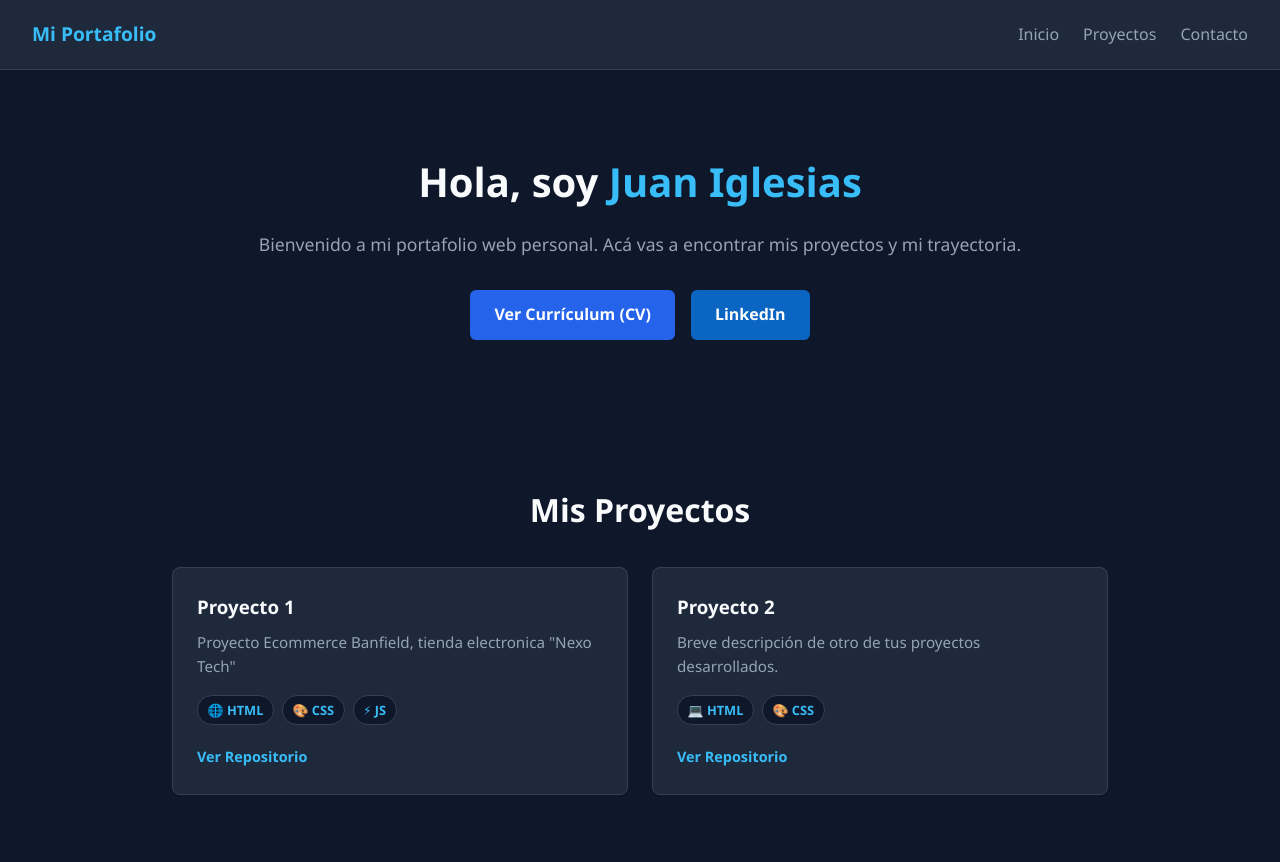
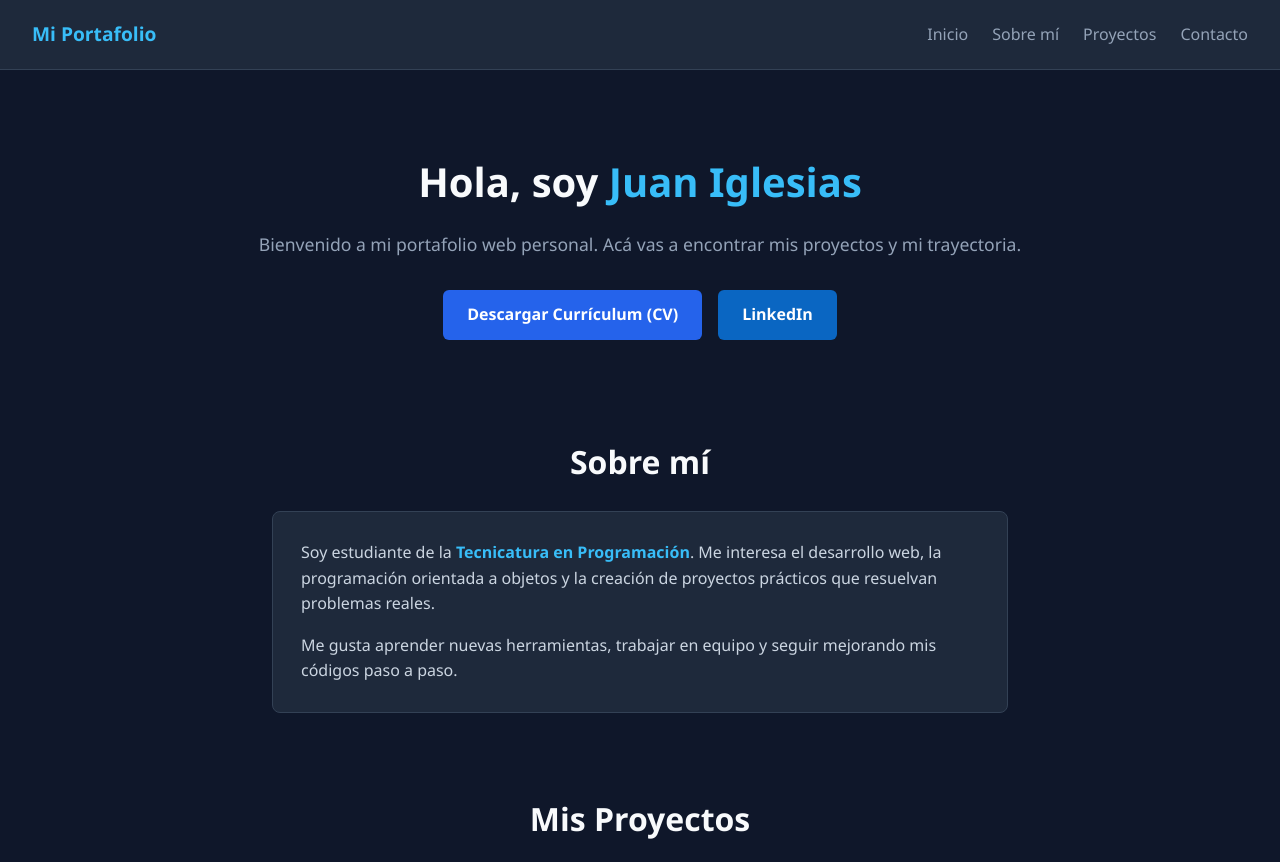
Before and after one commit to Juanhub-art/portafolio, a plain HTML site: page index.html in a window 1280 px wide. Shown: the top 862 px of the page. Drawn offline with Linux system fonts and the light colour scheme; a script that the page names is missing.

Commit message:
Agregada seccion Sobre mi y actualizados estilos del portafolio

```diff
--- a/index.html
+++ b/index.html
@@ -12,6 +12,7 @@
         <div class="logo">Mi Portafolio</div>
         <nav>
             <a href="#inicio">Inicio</a>
+            <a href="#sobre-mi">Sobre mí</a>
             <a href="#proyectos">Proyectos</a>
             <a href="#contacto">Contacto</a>
         </nav>
@@ -22,8 +23,22 @@
         <p>Bienvenido a mi portafolio web personal. Acá vas a encontrar mis proyectos y mi trayectoria.</p>
 
         <div class="botones-accion">
-            <a href="cv.pdf" target="_blank" class="btn">Ver Currículum (CV)</a>
+            <a href="cv.pdf" download="CV_Juan_Iglesias.pdf" id="btn-descargar-cv" class="btn">Descargar Currículum (CV)</a>
             <a href="https://www.linkedin.com/in/juan-bautista-iglesias-b708a3447/" target="_blank" class="btn btn-linkedin">LinkedIn</a>
+        </div>
+    </section>
+
+    <section id="sobre-mi" class="seccion-sobre-mi">
+        <h2>Sobre mí</h2>
+        <div class="tarjeta-sobre-mi">
+            <p>
+                Soy estudiante de la <strong>Tecnicatura en Programación</strong>. Me interesa el desarrollo web,
+                la programación orientada a objetos y la creación de proyectos prácticos
+                que resuelvan problemas reales.
+            </p>
+            <p>
+                Me gusta aprender nuevas herramientas, trabajar en equipo y seguir mejorando mis códigos paso a paso.
+            </p>
         </div>
     </section>
 
--- a/styles.css
+++ b/styles.css
@@ -47,7 +47,7 @@ header nav a:hover {
 
 .hero {
     text-align: center;
-    padding: 5rem 1rem;
+    padding: 5rem 1rem 3rem;
     max-width: 800px;
     margin: 0 auto;
 }
@@ -96,6 +96,40 @@ header nav a:hover {
 
 .btn-linkedin:hover {
     background-color: #084e96;
+}
+
+.seccion-sobre-mi {
+    padding: 3rem 2rem 1rem;
+    max-width: 800px;
+    margin: 0 auto;
+}
+
+.seccion-sobre-mi h2 {
+    text-align: center;
+    margin-bottom: 1.5rem;
+    font-size: 2rem;
+    color: #f8fafc;
+}
+
+.tarjeta-sobre-mi {
+    background-color: #1e293b;
+    border: 1px solid #334155;
+    padding: 1.75rem;
+    border-radius: 8px;
+}
+
+.tarjeta-sobre-mi p {
+    color: #cbd5e1;
+    font-size: 1rem;
+    margin-bottom: 1rem;
+}
+
+.tarjeta-sobre-mi p:last-child {
+    margin-bottom: 0;
+}
+
+.tarjeta-sobre-mi strong {
+    color: #38bdf8;
 }
 
 .seccion-proyectos {
```
